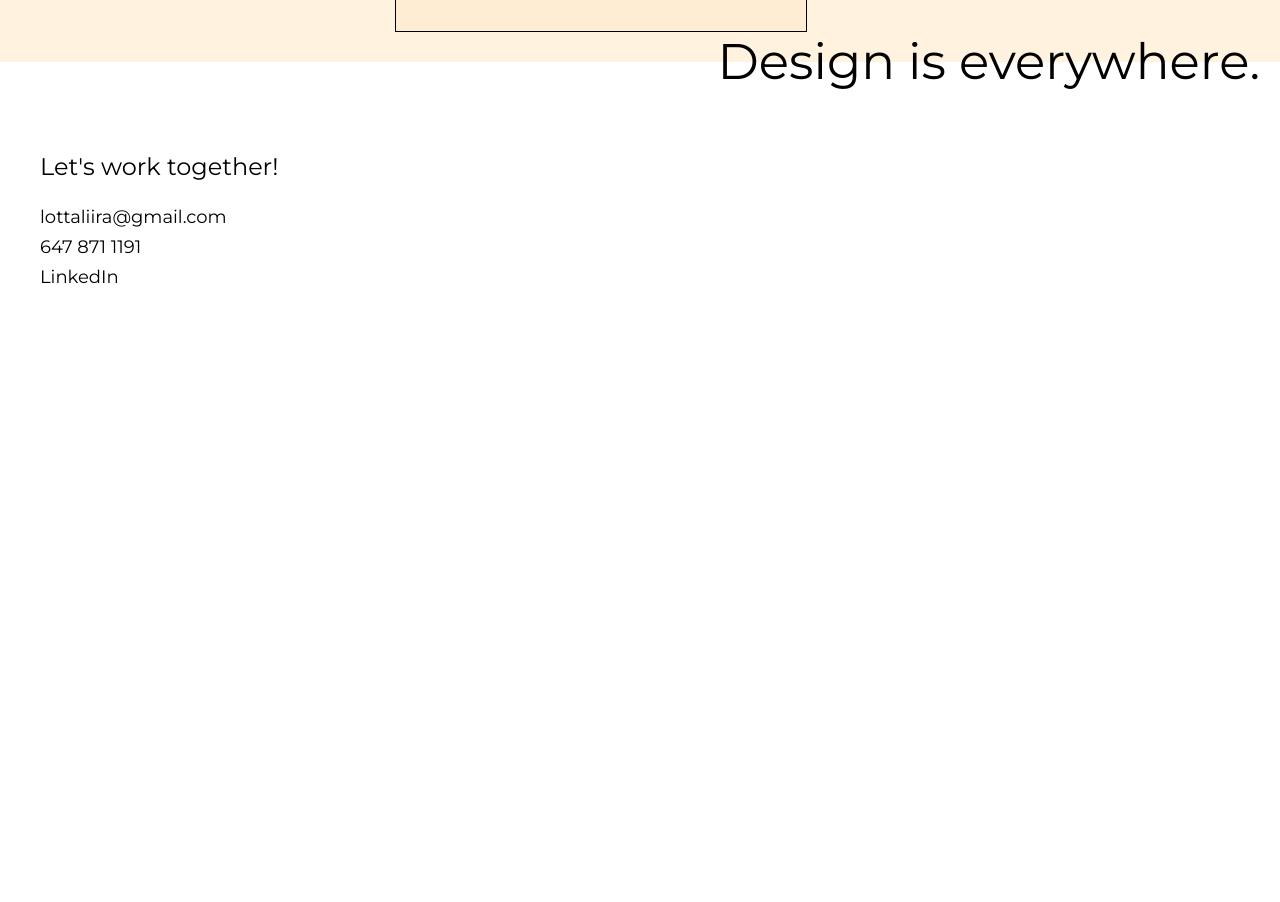
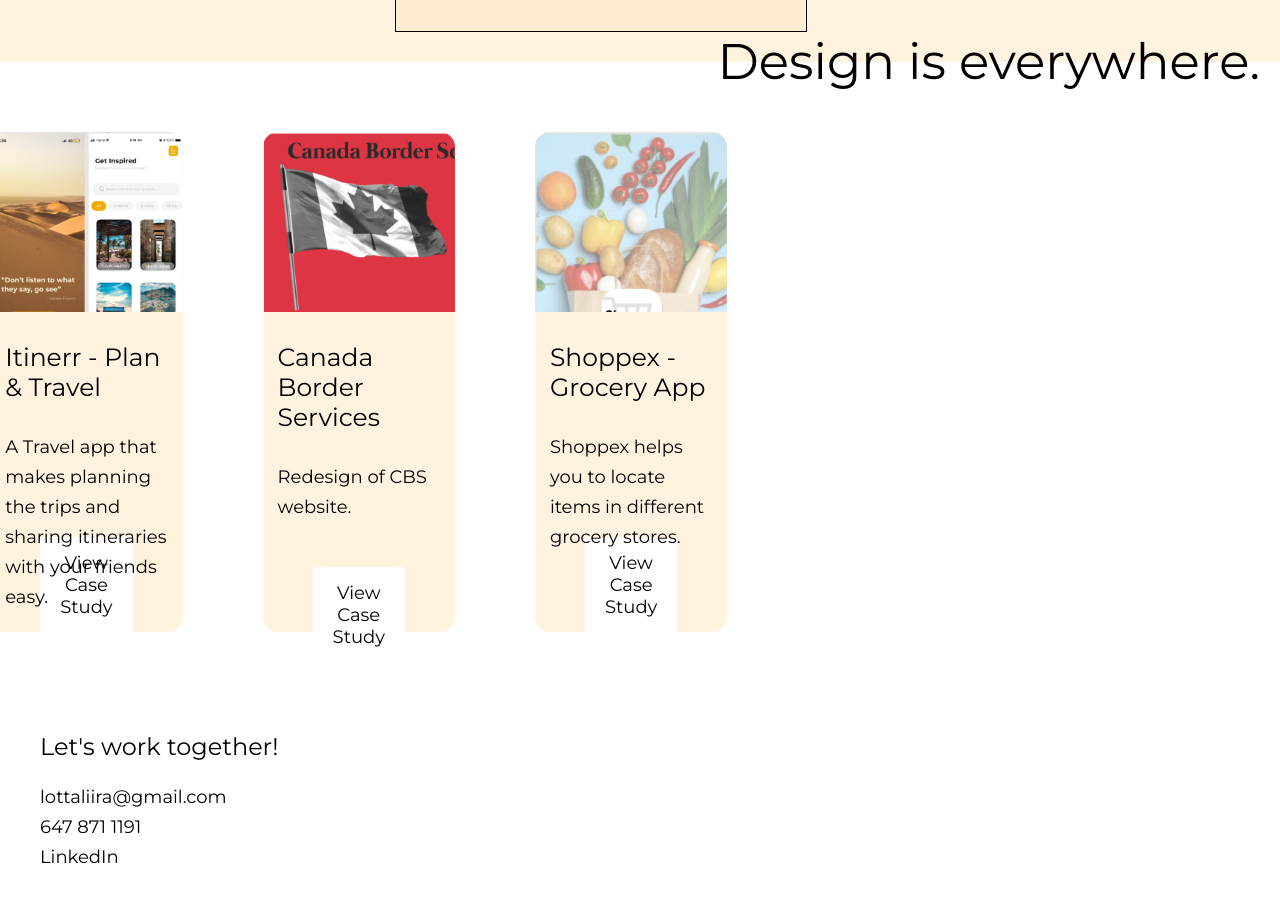
Before and after one commit to lottaliira/UX_UI_HW_17, a plain HTML site: page index.html in a window 1280 px wide. Shown: the part 536-1438 px from the top of the page. Before the commit the page ends 868 px from the top, so only its background shows below. Drawn offline with Linux system fonts and the light colour scheme.

Commit message:
added hw 18

```diff
--- a/CSS/style.css
+++ b/CSS/style.css
@@ -6,7 +6,6 @@
     box-sizing: border-box;
     margin: 0;
     padding: 0;
-    background-color: white;
 }
 
 li, a {
@@ -123,7 +122,64 @@
     font-size: 30px;
 }
 
+.container {
+    display: flex;
+    justify-content: center;
+}
+
+.card {
+    background-color:#FFF2DF;
+    width: 400px;
+    height: 500px;
+    margin: 40px;
+    border-radius: 15px;
+}
+
+.card-image {
+    background-color: cornflowerblue;
+    height: 180px;
+    margin-bottom: 15px;
+    background-size: cover;
+    border-radius: 15px 15px 0 0;
+}
+
+.picture-1 {
+    background-image: url(../images/Itinerr\ pic.jpeg);
+}
+
+.picture-2 {
+    background-image:url(../images/Canada.jpeg);
+}
+
+.picture-3 {
+    background-image: url(../images/Shoppex.jpeg);
+}
+
+.card p {
+    padding: 15px;
+}
+
+.card a {
+    background-color:white;
+    color: black;
+    padding: 15px 20px;
+    display: block;
+    text-align: center;
+    margin: 20px 50px;
+}
+
+.portfolio-description {
+    height: 100px
+}
+
+.portfolio-title {
+    font-size: 25px;
+}
 
 footer {
     padding: 40px;
 }
+
+@media screen {
+
+}
--- a/index.html
+++ b/index.html
@@ -49,6 +49,26 @@
                 </p>
             </div>
         </div>
+        <section class="container">
+            <div class="card">
+                <div class="card-image picture-1"></div>
+                <p class="portfolio-title">Itinerr - Plan & Travel</p>
+                <p class="portfolio-description">A Travel app that makes planning the trips and sharing itineraries with your friends easy.</p>
+                <a href="">View Case Study</a>
+            </div>
+            <div class="card">
+                <div class="card-image picture-2"></div>
+                <p class="portfolio-title">Canada Border Services</p>
+                <p class="portfolio-description">Redesign of CBS website.</p>
+                <a href="">View Case Study</a>
+            </div>
+            <div class="card">
+                <div class="card-image picture-3"></div>
+                <p class="portfolio-title">Shoppex - Grocery App</p>
+                <p class="portfolio-description">Shoppex helps you to locate items in different grocery stores. </p>
+                <a href="">View Case Study</a>
+            </div>
+        </section>
         <footer>
             <h2>Let's work together!</h2>
             <p>lottaliira@gmail.com</p>
```
Also changed, not shown: images/Canada.jpeg (added), images/Itinerr pic.jpeg (added), images/Shoppex.jpeg (added), 1 other file.
